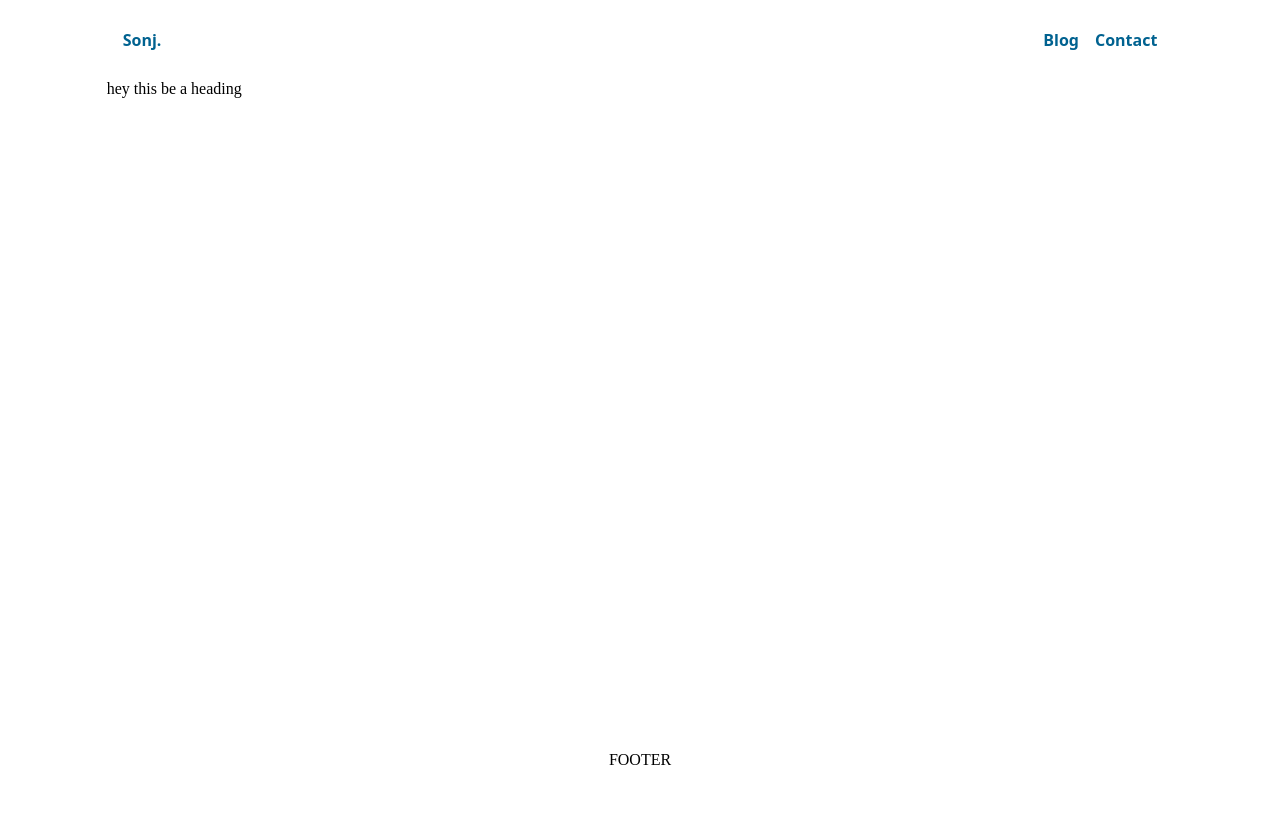
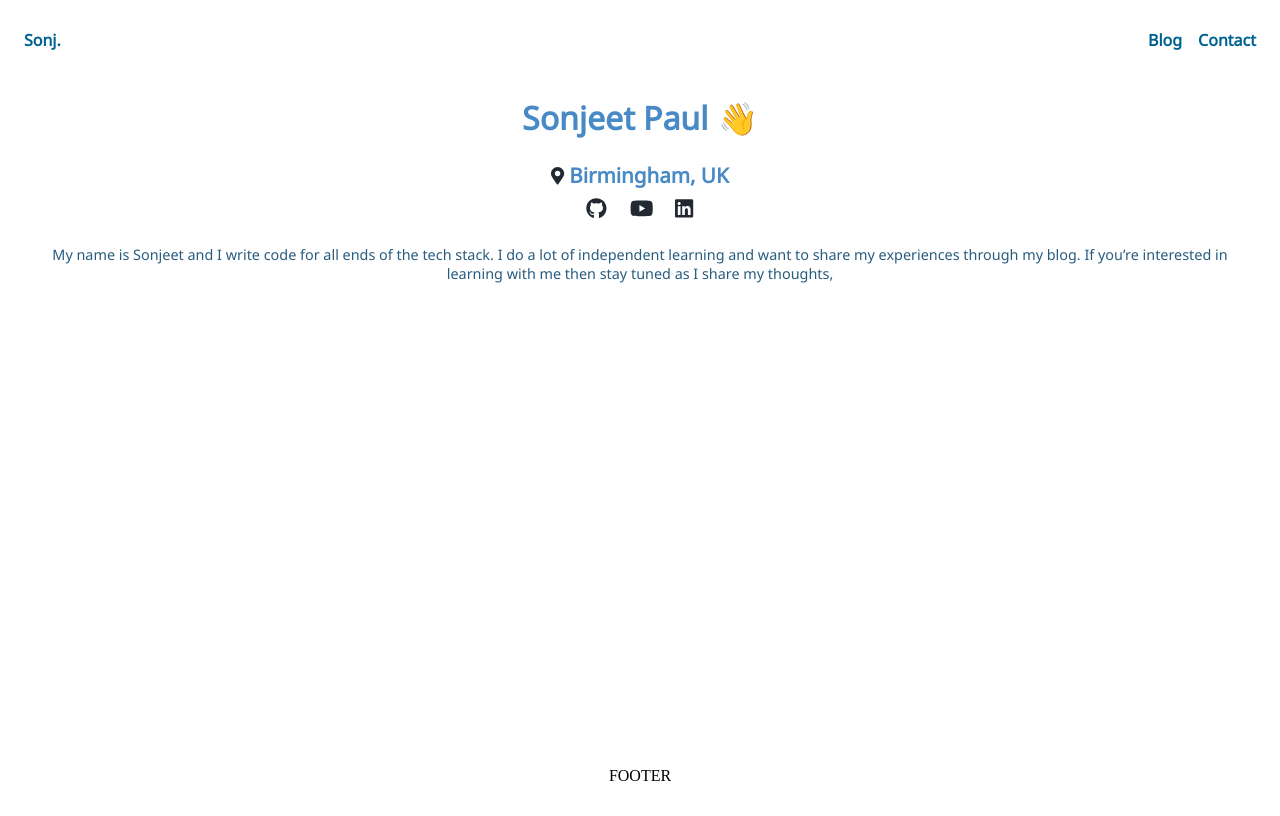
Before and after one commit to Sonjeet/personal-blog, a Gatsby site: page / in a window 1280 px wide. Built offline with nearby package versions, Linux system fonts and the light colour scheme; Gatsby itself is replaced by a stand-in of ours.

Commit message:
intro details has the main content and stylings complete, TODO: create a pixelated font

```diff
--- a/package.json
+++ b/package.json
@@ -23,6 +23,10 @@
   },
   "homepage": "https://github.com/Sonjeet/personal-blog#readme",
   "dependencies": {
+    "@fortawesome/fontawesome-svg-core": "^1.2.30",
+    "@fortawesome/free-brands-svg-icons": "^5.14.0",
+    "@fortawesome/free-solid-svg-icons": "^5.14.0",
+    "@fortawesome/react-fontawesome": "^0.1.11",
     "gatsby": "^2.24.37",
     "gatsby-plugin-feed-mdx": "^1.0.1",
     "gatsby-plugin-manifest": "^2.4.27",
--- a/src/assets/scss/_variables.scss
+++ b/src/assets/scss/_variables.scss
@@ -1,3 +1,6 @@
+/* Noto sans */
+@import url('https://fonts.googleapis.com/css?family=Noto+Sans&display=swap');
+
 // Colors
 $color-blue: #488ac5;
 $color-blue-heaviest: #006290;
@@ -24,5 +27,5 @@ $card-secondary-border-color: $color-green-light;
 
 // Typography
 $font-serif: 'Lora';
-$font-sans-serif: 'Noto Sans';
+$font-sans-serif: 'Noto Sans', sans-serif;
 // TODO: $font-pixelated: 'Connection Serif'
--- a/src/assets/scss/init.scss
+++ b/src/assets/scss/init.scss
@@ -15,6 +15,14 @@
   font-size: 16px;
 }
 
+h1,
+h2,
+h3,
+h4,
+h5,
+h6 {
+  color: $heading-color;
+}
 body::-webkit-scrollbar {
   width: 0.25rem;
 }
--- /dev/null
+++ b/src/components/Anchor/Anchor.tsx
@@ -0,0 +1,13 @@
+import React, { FunctionComponent } from 'react';
+import styles from './Anchor.module.scss';
+
+interface AnchorProps {
+  destination: string;
+}
+const Anchor: FunctionComponent<AnchorProps> = ({ destination, children }) => (
+  <a href={destination} target="_blank">
+    {children}
+  </a>
+);
+
+export default Anchor;
--- /dev/null
+++ b/src/components/Anchor/index.tsx
@@ -0,0 +1,2 @@
+import Anchor from './Anchor';
+export default Anchor;
--- /dev/null
+++ b/src/components/Intro/Intro.module.scss
@@ -0,0 +1,48 @@
+@import '../../assets/scss/variables';
+
+.intro {
+  display: flex;
+  flex-direction: column;
+  align-items: center;
+  font-family: $font-sans-serif;
+
+  > * {
+    margin-bottom: 1.4rem;
+  }
+
+  p {
+    color: $color-blue-heavy;
+    font-size: 0.9rem;
+    text-align: center;
+  }
+
+  &__author {
+    span {
+      margin-left: 0.6rem;
+    }
+  }
+
+  &__details {
+    font-size: 1.1rem;
+  }
+
+  &__location {
+    display: flex;
+    align-items: center;
+
+    h3 {
+      margin-left: 0.3rem;
+    }
+  }
+
+  &__socials {
+    margin-top: 0.3rem;
+    display: flex;
+    justify-content: center;
+    font-size: 1.3rem;
+
+    > * {
+      margin: 0 0.7rem;
+    }
+  }
+}
--- /dev/null
+++ b/src/components/Intro/Intro.tsx
@@ -0,0 +1,69 @@
+import React, { FunctionComponent } from 'react';
+import styles from './Intro.module.scss';
+import { graphql, useStaticQuery } from 'gatsby';
+import { FontAwesomeIcon } from '@fortawesome/react-fontawesome';
+import '../../utils/fontawesome';
+import Anchor from '../Anchor';
+// TODO: you should disable css hydration at runtime, instead change it to be set on compile time
+// there should be a gatsby plugin already built for it, otheriwise just disable autoCSS
+// you also need to add styling for the pixelated font
+
+const Intro: FunctionComponent = () => {
+  const blackColour = '#222932';
+  const {
+    site: { siteMetadata },
+  } = useStaticQuery(graphql`
+    query {
+      site {
+        siteMetadata {
+          author
+          description
+          location
+          social {
+            github
+            linkedin
+            twitter
+            youtube
+          }
+        }
+      }
+    }
+  `);
+
+  return (
+    <div className={styles.intro}>
+      <h1 className={styles.intro__author}>
+        {siteMetadata.author}
+        <span role="img" aria-label="introductory wave">
+          &#128075;
+        </span>
+      </h1>
+      <div className={styles.intro__details}>
+        <div className={styles.intro__location}>
+          <FontAwesomeIcon icon="map-marker-alt" color={blackColour} />
+          <h3>{siteMetadata.location}</h3>
+        </div>
+        <div className={styles.intro__socials}>
+          <Anchor
+            destination={`https://github.com/${siteMetadata.social.github}`}
+          >
+            <FontAwesomeIcon icon={['fab', 'github']} color={blackColour} />
+          </Anchor>
+          <Anchor
+            destination={`https://www.youtube.com/channel/${siteMetadata.social.youtube}`}
+          >
+            <FontAwesomeIcon icon={['fab', 'youtube']} color={blackColour} />
+          </Anchor>
+          <Anchor
+            destination={`https://www.linkedin.com/in/${siteMetadata.social.linkedin}`}
+          >
+            <FontAwesomeIcon icon={['fab', 'linkedin']} color={blackColour} />
+          </Anchor>
+        </div>
+      </div>
+      <p>{siteMetadata.description}</p>
+    </div>
+  );
+};
+
+export default Intro;
--- /dev/null
+++ b/src/components/Intro/index.tsx
@@ -0,0 +1,2 @@
+import Intro from './Intro';
+export default Intro;
--- a/src/components/Layout/Layout.module.scss
+++ b/src/components/Layout/Layout.module.scss
@@ -1,9 +1,11 @@
 $spacing-horizontal-unit: 100vw / 12; // change to 8vw in case vw is not a reactive unit in sass's precompiled tings
 
 .layout {
-  margin: 0 $spacing-horizontal-unit;
+  padding: 0 1.5rem;
 
+  // TODO: dont need this line after main content is put in, we'll need media queries
+  // for when we need to actually set min height for desktop viewports
   &__content {
-    min-height: calc(100vh - 10rem)
+    min-height: calc(100vh - 10rem);
   }
 }
--- a/src/components/Layout/Layout.tsx
+++ b/src/components/Layout/Layout.tsx
@@ -7,7 +7,7 @@ import Footer from '../Footer';
 //location: string;
 //}
 
-// TODO: add footer to the bottom
+// TODO:
 // background of content should be based on whether it's homepage or not
 // e.g. home page should be transparent background so we can still see the particles
 // but on the blog pages, particles can get distracting if you're trying to read
--- a/src/components/NavLink/NavLink.tsx
+++ b/src/components/NavLink/NavLink.tsx
@@ -11,7 +11,7 @@ const NavLink: FunctionComponent<NavLinkProps> = ({
   children,
 }) => {
   return (
-    <Link className={styles.navlink} to={`/${destination}`}>
+    <Link className={styles.navlink} to={destination}>
       {children}
     </Link>
   );
--- a/src/components/Navbar/Navbar.module.scss
+++ b/src/components/Navbar/Navbar.module.scss
@@ -11,11 +11,12 @@
   text-decoration: none;
   font-weight: 800;
   text-rendering: optimizeLegibility;
+  margin-bottom: 1rem;
 
   &__left > * {
+    margin-right: 1rem;
+  }
+  &__right > * {
     margin-left: 1rem;
   }
-  &__right > * {
-      margin-right: 1rem;
-  }
 }
--- a/src/pages/index.tsx
+++ b/src/pages/index.tsx
@@ -4,9 +4,7 @@ import * as React from 'react';
 import styles from './index.module.scss';
 
 import Layout from '../components/Layout';
-import NavLink from '../components/NavLink';
-import Navbar from '../components/Navbar';
-const msg: String = 'Hello Everyone';
+import Intro from '../components/Intro';
 
 export default function () {
   //Index will have:
@@ -14,7 +12,7 @@ export default function () {
   //Layout's children will be the different sections of the home page
   return (
     <Layout>
-      <div>hey this be a heading</div>
+      <Intro />
     </Layout>
   );
 }
--- /dev/null
+++ b/src/utils/fontawesome.js
@@ -0,0 +1,10 @@
+import { library } from '@fortawesome/fontawesome-svg-core';
+import { faMapMarkerAlt } from '@fortawesome/free-solid-svg-icons';
+import {
+  faTwitter,
+  faLinkedin,
+  faGithub,
+  faYoutube,
+} from '@fortawesome/free-brands-svg-icons';
+
+library.add(faMapMarkerAlt, faTwitter, faLinkedin, faGithub, faYoutube);
--- /dev/null
+++ b/src/utils/fontawesome.ts
@@ -0,0 +1,10 @@
+import { library } from '@fortawesome/fontawesome-svg-core';
+import { faMapMarkerAlt } from '@fortawesome/free-solid-svg-icons';
+import {
+  faTwitter,
+  faLinkedin,
+  faGithub,
+  faYoutube,
+} from '@fortawesome/free-brands-svg-icons';
+
+library.add(faMapMarkerAlt, faTwitter, faLinkedin, faGithub, faYoutube);
```
Also changed, not shown: src/components/Anchor/Anchor.module.scss (added), 1 other file. Lines whose indentation alone changed are shown as unchanged.
